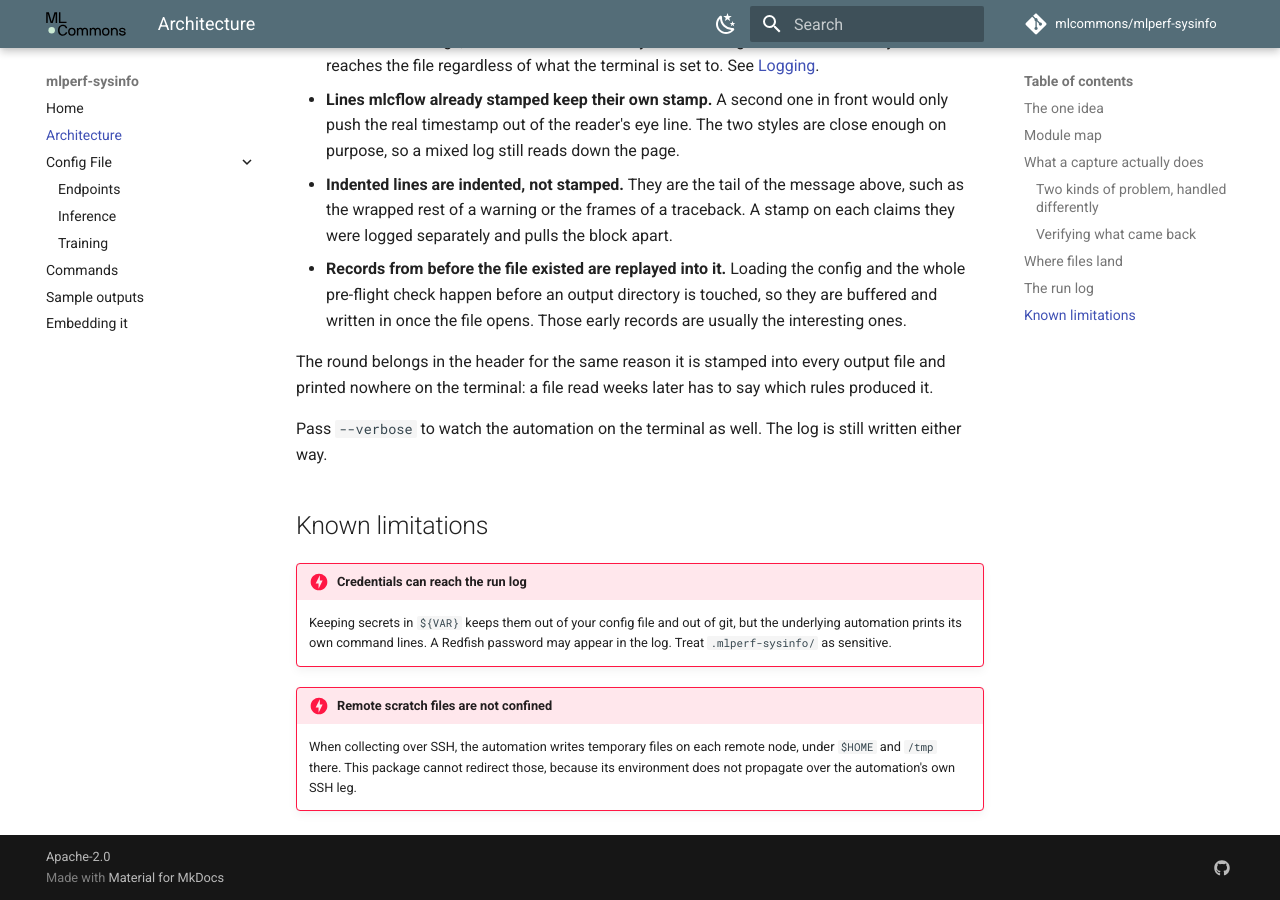
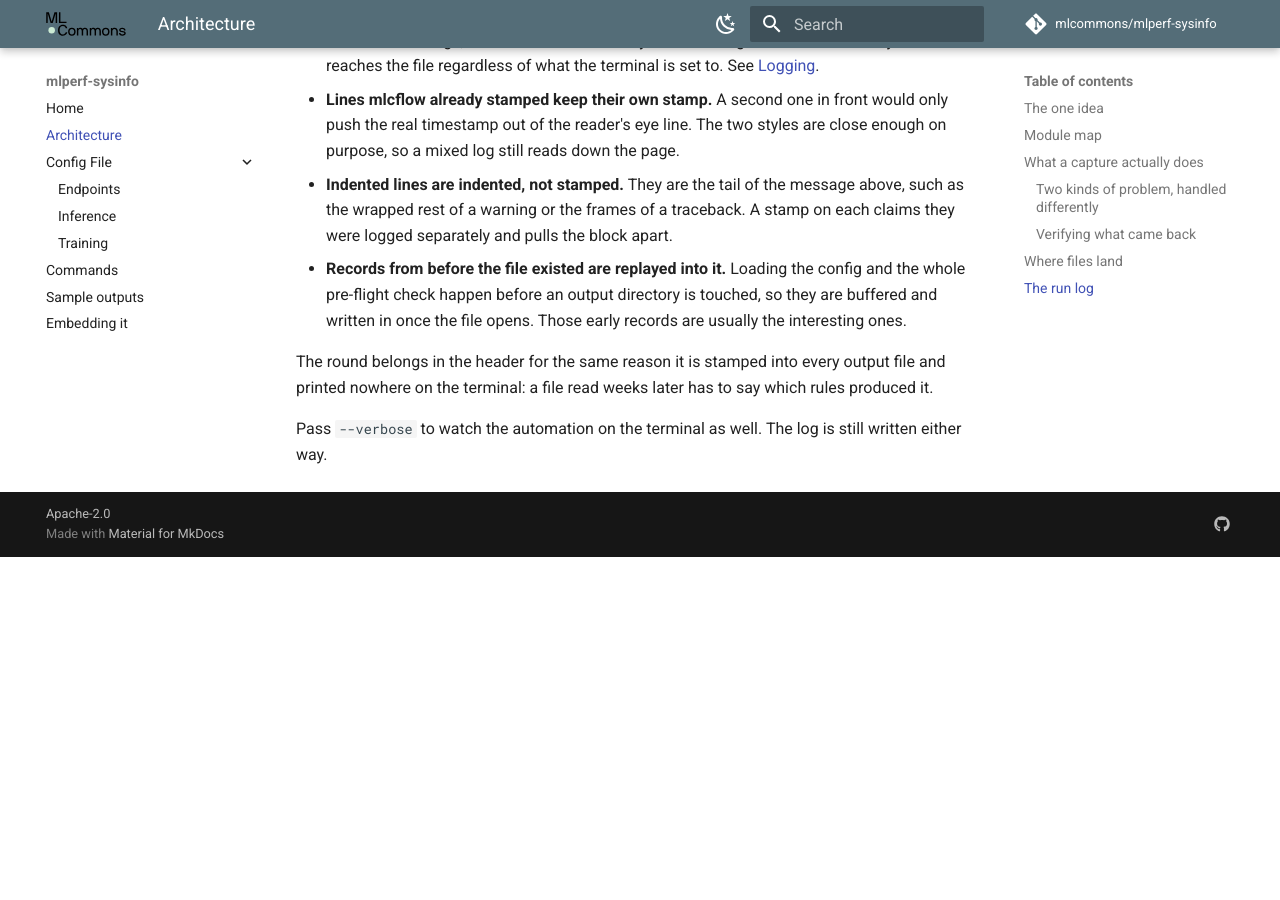
Before and after one commit to mlcommons/mlperf-sysinfo, an MkDocs documentation site: the page built from docs/architecture.md, in a window 1280 px wide and 900 px high, scrolled down 5161 px. Built offline with MkDocs 1.6.1 and Material for MkDocs 9.7.7, drawn with Linux system fonts in a browser that asks for light colours; comment, search, counter and statistics services are not loaded; after the commit the page ends 5718 px from its top, so only the background shows below that.

Commit message:
Remove the two known-limitations caveats from the published docs
Requested. Drops "Credentials can reach the run log" and "Remote scratch
files are not confined" from docs/architecture.md, and the matching pair
of bullets from README.md. The architecture heading went with them --
Known limitations was the last section in that file and nothing else
links to the anchor.

Docs only. No behaviour changes, so no release.

Recorded for whoever reads this later, since removing a caveat is not
the same as removing what it described:

The credential note was accurate when deleted. Nothing in this package
scrubs secrets, and get-redfish-power-info builds MLC_REDFISH_CMD with
--password= in it and logs the whole command line. mlcflow's
setup_logging attaches a StreamHandler and a FileHandler, so that line
reaches both capture_*.log (via runlog._pump, which this package could
filter) and .mlc-log.txt (written straight to disk, which it cannot
filter inline). The password is also in argv, so it is visible in ps
while redfishtool runs -- no log filtering touches that. It is not
persisted to cached state: the script is cache: false and
MLC_REDFISH_CMD is not in new_env_keys.

The remote-scratch note was already wrong. It blamed an environment
that "does not propagate over the automation's own SSH leg", which is
not the mechanism. remote.isolated does confine the virtualenv and the
MLC tree; what it does not redirect is the remote working directory, so
~/system-info.json and the fixed-name per-node JSON remain. That is
measured and recorded in CLAUDE.md.

CLAUDE.md's Known limitations is deliberately left intact. It is the
engineering record rather than published documentation, and both entries
there are still true.

Co-Authored-By: Claude Opus 5 (1M context) <noreply@anthropic.com>

```diff
--- a/docs/architecture.md
+++ b/docs/architecture.md
@@ -179,16 +179,3 @@ say which rules produced it.
 
 Pass `--verbose` to watch the automation on the terminal as well. The log is
 still written either way.
-
-## Known limitations
-
-!!! danger "Credentials can reach the run log"
-    Keeping secrets in `${VAR}` keeps them out of your config file and out of
-    git, but the underlying automation prints its own command lines. A Redfish
-    password may appear in the log. Treat `.mlperf-sysinfo/` as sensitive.
-
-!!! danger "Remote scratch files are not confined"
-    When collecting over SSH, the automation writes temporary files on each
-    remote node, under `$HOME` and `/tmp` there. This package cannot redirect
-    those, because its environment does not propagate over the automation's own
-    SSH leg.
```
Also changed, not shown: README.md (+0 -10 lines).
